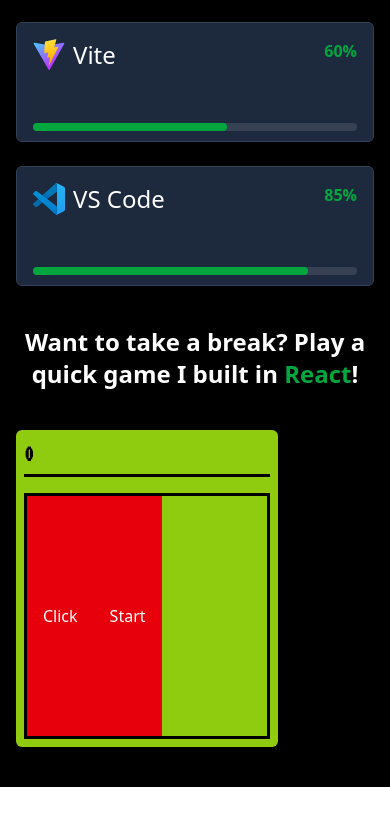
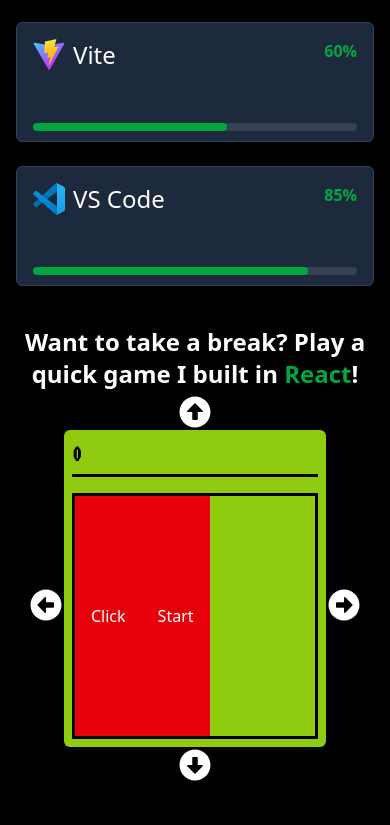
Before and after one commit to rokster112/project-v2, a React (Vite) app: page /skills in a window 390 px wide. Shown: the part 3498-4323 px from the top of the page. Before the commit the page ends 4285 px from the top, so only its background shows below. Built offline with nearby package versions, Linux system fonts and the light colour scheme; no server answers.

Commit message:
checking how buttons look on the phone for snake game

```diff
--- a/src/components/skills/Snake.jsx
+++ b/src/components/skills/Snake.jsx
@@ -1,4 +1,5 @@
 import { useEffect, useRef, useState } from "react";
+import { FaArrowAltCircleUp } from "react-icons/fa";
 
 export default function Snake() {
   const cellSize = 12;
@@ -137,12 +138,36 @@ export default function Snake() {
   }, []);
 
   return (
-    <div className="md:min-w-[710px] w-full h-fit max-w-[900px] m-auto">
+    <div className="flex flex-col items-center md:min-w-[710px] w-full h-fit max-w-[900px] m-auto">
       <h3 className="text-center text-2xl font-bold py-10">
         Want to take a break? Play a quick game I built in{" "}
         <span className="text-green-600"> React</span>!
       </h3>
-      <div className="bg-[#8fcc10] flex flex-col p-2 rounded-md items-center justify-center w-fit h-fit">
+      <div className="relative bg-[#8fcc10] flex flex-col p-2 rounded-md items-center justify-center w-fit h-fit">
+        <button
+          onClick={() => (direction.current = "UP")}
+          className="absolute -top-[34px]  text-white"
+        >
+          <FaArrowAltCircleUp size={32} />
+        </button>
+        <button
+          onClick={() => (direction.current = "RIGHT")}
+          className="absolute top-1/2 -right-[34px] rotate-90 text-white"
+        >
+          <FaArrowAltCircleUp size={32} />
+        </button>
+        <button
+          onClick={() => (direction.current = "DOWN")}
+          className="absolute -bottom-[34px] rotate-180 text-white"
+        >
+          <FaArrowAltCircleUp size={32} />
+        </button>
+        <button
+          onClick={() => (direction.current = "LEFT")}
+          className="absolute top-1/2 -left-[34px] rotate-270 text-white"
+        >
+          <FaArrowAltCircleUp size={32} />
+        </button>
         <div className="bg-[#8fcc10] border-b-3 mb-4 pb-1 border-black text-2xl text-black font-extrabold w-full">
           <p className="font-snake">{snakeLength.current - 3}</p>
         </div>
--- a/src/pages/Skills.jsx
+++ b/src/pages/Skills.jsx
@@ -39,7 +39,7 @@ export default function Skills() {
   }, []);
 
   return (
-    <div className="min-h-screen bg-black text-white px-4 flex flex-col overflow-hidden gap-10">
+    <div className="min-h-screen bg-black text-white px-4 flex flex-col overflow-hidden gap-10 pb-[90px]">
       <h1 className="text-[40px] xs:text-[48px] sm:text-[55px] md:text-[68px] font-bold text-center w-auto pt-10">
         My <span className="text-green-600">Skills</span>
       </h1>
```
